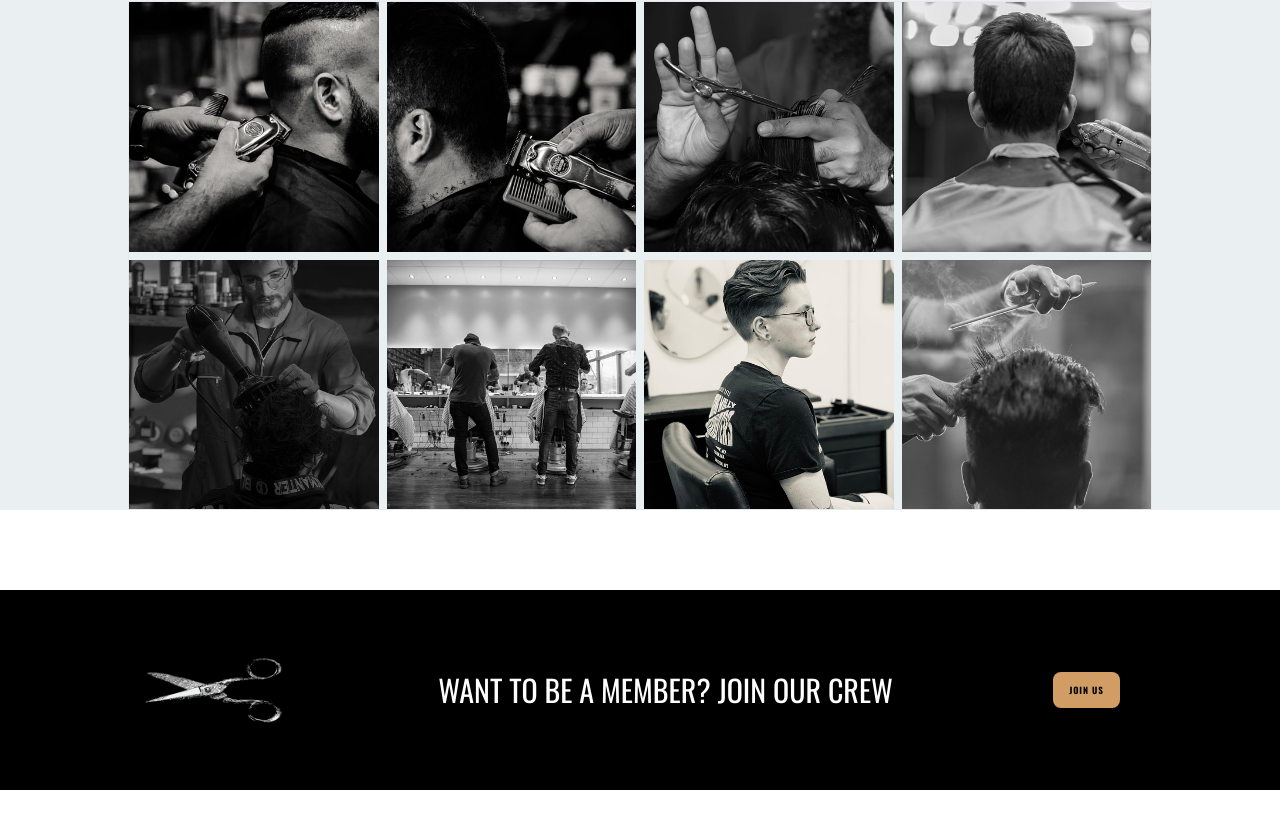
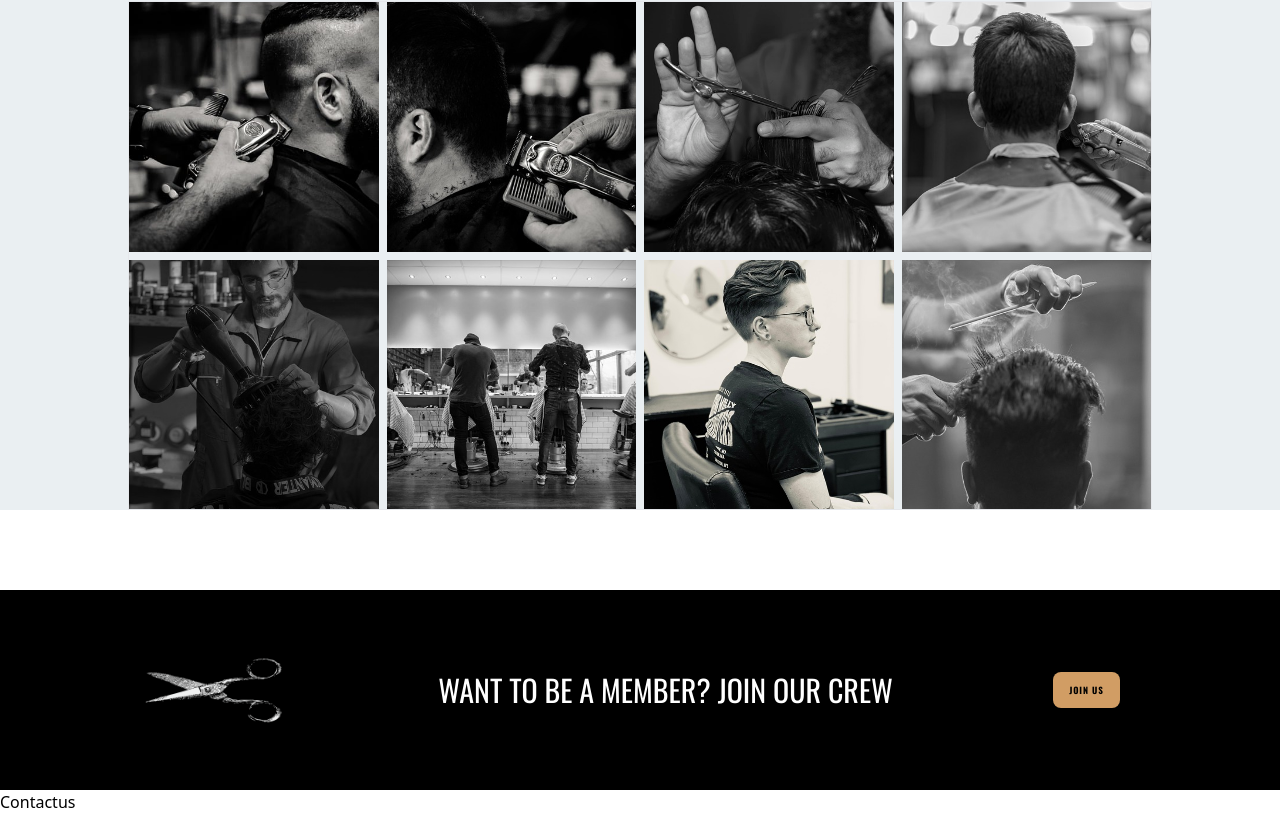
Before and after one commit to Danieljamespm/barber-shop-react, a React (Vite) app: page / in a window 1280 px wide. Shown: the part 5921-6735 px from the top of the page. Before the commit the page ends 6711 px from the top, so only its background shows below. Built offline with nearby package versions, Linux system fonts and the light colour scheme.

Commit message:
added contactus component to component folder and added component to app.jsx

```diff
--- a/src/App.jsx
+++ b/src/App.jsx
@@ -5,13 +5,12 @@
 import Carousel from './Components/Carousel'
 import Reviews from './Components/Reviews'
 import Employees from './Components/Employees'
-
 import Discount from './Components/Discount'
-
 import Appointment from './Components/Appointment'
 import Pricing from './Components/Pricing'
 import Gallery from './Components/Gallery'
 import Joinus from './Components/Joinus'
+import Contactus from './Components/Contactus'
 
 
 
@@ -33,6 +32,7 @@
     <Appointment />
     <Gallery/>
     <Joinus/>
+    <Contactus />
 
 
 
--- /dev/null
+++ b/src/Components/Contactus.jsx
@@ -0,0 +1,9 @@
+import React from 'react'
+
+const Contactus = () => {
+  return (
+    <div>Contactus</div>
+  )
+}
+
+export default Contactus
```
